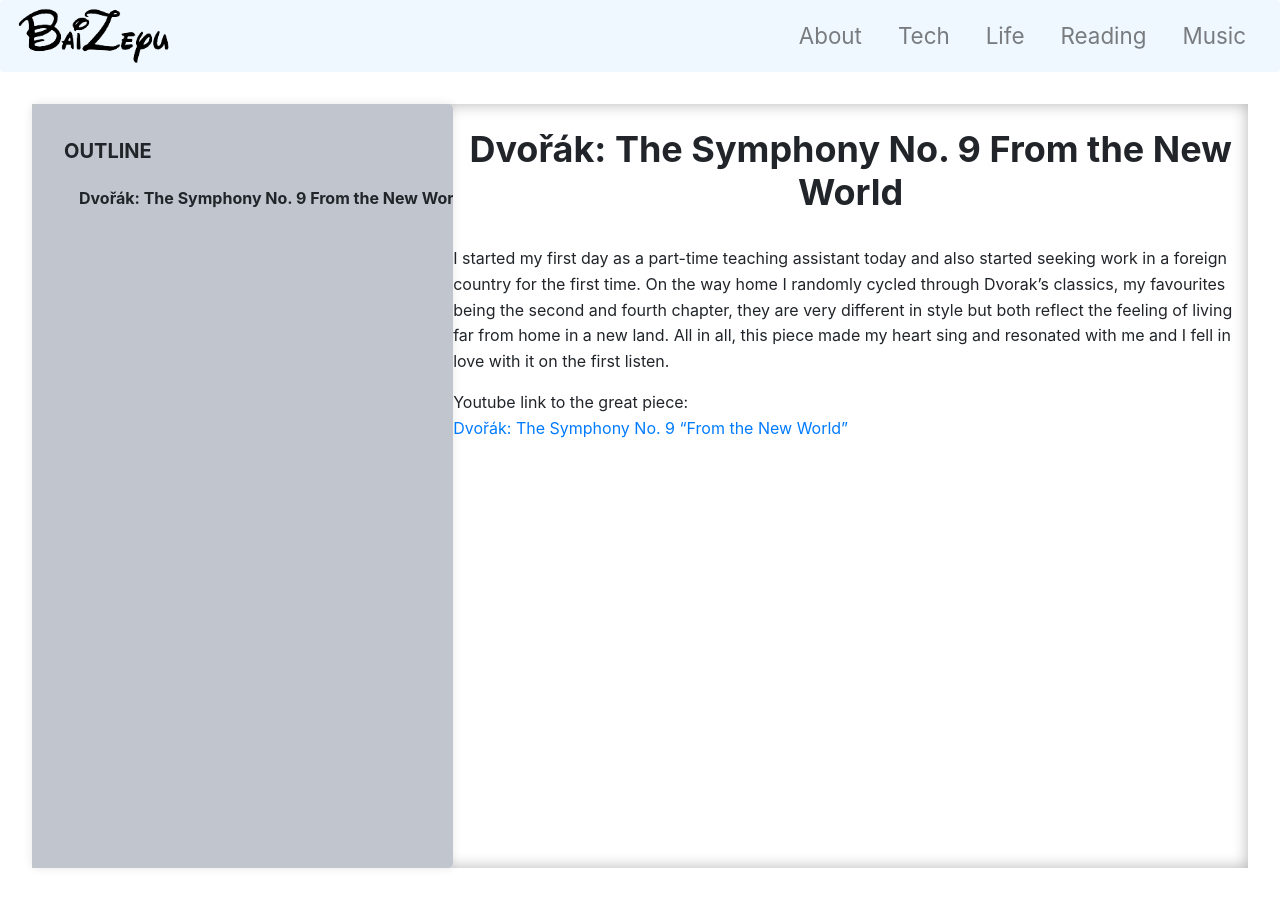
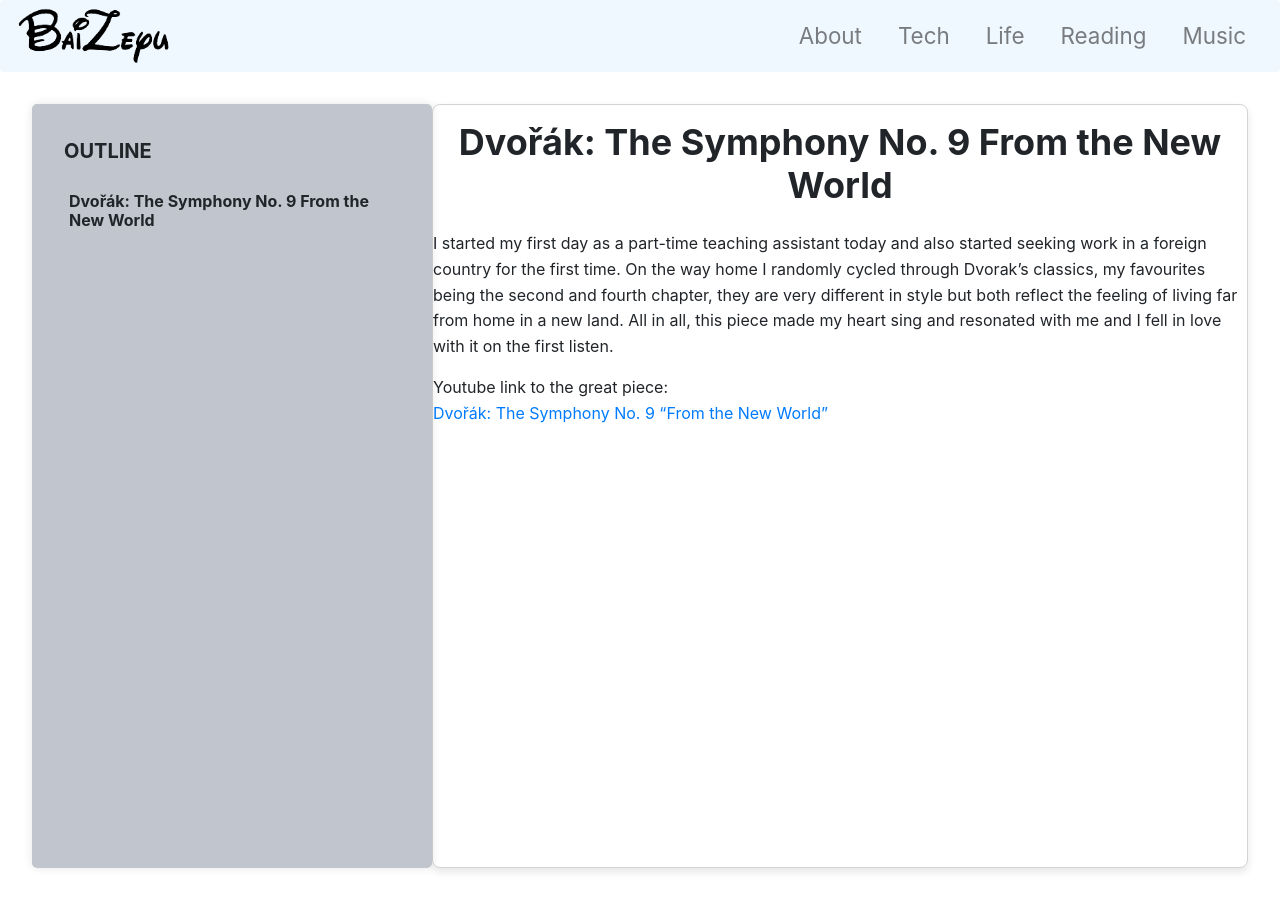
Before and after one commit to ClarenceWhite/baizeyu.info, a Jekyll site: the page built from _posts/2023-01-26-dvořák-the-symphony-no.-9-from-the-new-world.md, in a window 1280 px wide. Built offline with Jekyll 4.4.1, drawn with Linux system fonts in a browser that asks for light colours.

Commit message:
updated CSS style for posts

```diff
--- a/assets/css/post.css
+++ b/assets/css/post.css
@@ -1,9 +1,3 @@
-/* body {
-    font-family: "Arial", sans-serif;
-    height: 100vh;
-    overflow: hidden;
-} */
-
 .post-page {
     display: flex;
     justify-content: space-evenly;
@@ -11,6 +5,7 @@
     height: 92vh;
     overflow: hidden;
     position: relative;
+    flex-wrap: nowrap;
 }
 
 .post-page::before {
@@ -20,9 +15,9 @@
     left: 0;
     right: 0;
     bottom: 0;
-    margin: 2rem; /* 与 .post-page 的 padding 相等 */
-    box-shadow: inset 0 0 15px rgba(0, 0, 0, 0.3); /* 内部阴影 */
-    z-index: -1; /* 将其放在内容区域下方 */
+    margin: 2rem;
+    /* box-shadow: inset 0 0 15px rgba(0, 0, 0, 0.3); */
+    z-index: -1;
 }
 
 .post-content,
@@ -38,12 +33,39 @@
     flex-direction: column;
     align-items: center;
     flex-grow: 1;
+    border: 1px solid #d3d3d3;
+    box-shadow: 0 4px 8px rgba(0, 0, 0, 0.1);
+    border-radius: 8px;
+    background: #fff;
+    overflow-y: scroll;
+}
+
+/* Chrome, Edge, and Safari */
+.post-content::-webkit-scrollbar {
+    width: 16px;
+}
+
+.post-content::-webkit-scrollbar-track {
+    background: #f0f0f0;
+    border-radius: 6px;
+}
+
+.post-content::-webkit-scrollbar-thumb {
+    background-color: #c89efc;
+    border-radius: 6px;
+    border: 3px solid #f0f0f0;
+}
+
+/* Firefox */
+.post-content {
+    scrollbar-color: #c89efc #f0f0f0;
+    scrollbar-width: thin;
 }
 
 .title {
     text-align: center;
-    margin-bottom: 1.5rem;
-    margin-top: 1.5rem;
+    margin-bottom: 1rem;
+    margin-top: 1rem;
 }
 
 .title h1 {
@@ -57,6 +79,7 @@
 }
 
 .content img {
+    width: 60%;
     max-width: 100%;
     height: auto;
     display: block; /* 为了消除可能的默认边距 */
@@ -83,22 +106,22 @@
     width: 80%;
     height: 80%;
     margin: auto;
-    cursor: pointer; /* 为了指示用户可以再次点击以关闭 */
+    cursor: pointer;
 }
 
 /* TOC 样式 */
 .post-toc {
-    width: auto;
-    max-width: fit-content;
-    box-sizing: border-box;
-    top: 0;
-    bottom: 0;
-    padding: 2rem 2rem;
     background-color: #c0c5ce;
     border-radius: 5px;
     box-shadow: 0px 0px 10px rgba(0, 0, 0, 0.1);
-    white-space: nowrap;
-    overflow-x: auto;
+    padding: 2rem;
+    width: auto;
+    min-width: 100px;
+    max-width: 400px;
+    overflow: auto;
+    box-sizing: border-box;
+    position: relative;
+    /* white-space: nowrap; */
 }
 
 .toc-outline {
@@ -108,68 +131,59 @@
 }
 
 .toc-h1 {
-    margin-top: 1rem;
     font-size: 16px;
     font-weight: bold;
 }
 
 .toc-h2 {
-    margin-top: 1rem;
     margin-left: 10px;
     font-size: 16px;
 }
 
 .toc-h3 {
-    margin-top: 1rem;
     margin-left: 20px;
     font-size: 15px;
 }
 
 .toc-h4 {
-    margin-top: 1rem;
     margin-left: 30px;
     font-size: 14px;
 }
 
 .toc-h5 {
-    margin-top: 1rem;
     margin-left: 40px;
     font-size: 13px;
 }
 
 .toc-h6 {
-    margin-top: 1rem;
     margin-left: 50px;
     font-size: 12px;
 }
 
 .toc-link-wrapper {
-    display: flex; /* 使用 flex 布局 */
-    align-items: center; /* 实现垂直居中 */
-    height: 30px;
-    line-height: 1; /* 调整 line-height */
+    display: flex;
+    align-items: center;
+    line-height: 1.2;
     border-left: 5px solid transparent;
-    padding-left: 10px;
     transition: background-color 0.3s;
+    margin-top: 0.3rem;
+    padding: 0.6rem 0;
 }
 
 .toc-link-wrapper:hover {
-    background-color: #ffaaa5;
+    background-color: #86dcaa;
 }
 
 .toc-link-wrapper a {
-    text-decoration: none; /* 去除下划线 */
+    text-decoration: none !important;
     color: inherit;
-    display: block;
-    height: 100%;
-    width: 100%;
+    flex-grow: 1;
 }
 
 .toc-link-wrapper.active {
     border-left: 5px solid #3498db;
 }
 
-/* 当鼠标悬停在链接上时，去除默认的蓝色 */
 .toc-link-wrapper a:hover {
     color: inherit;
 }
```
Also changed, not shown: assets/js/toc.js (line endings or trailing spaces).
